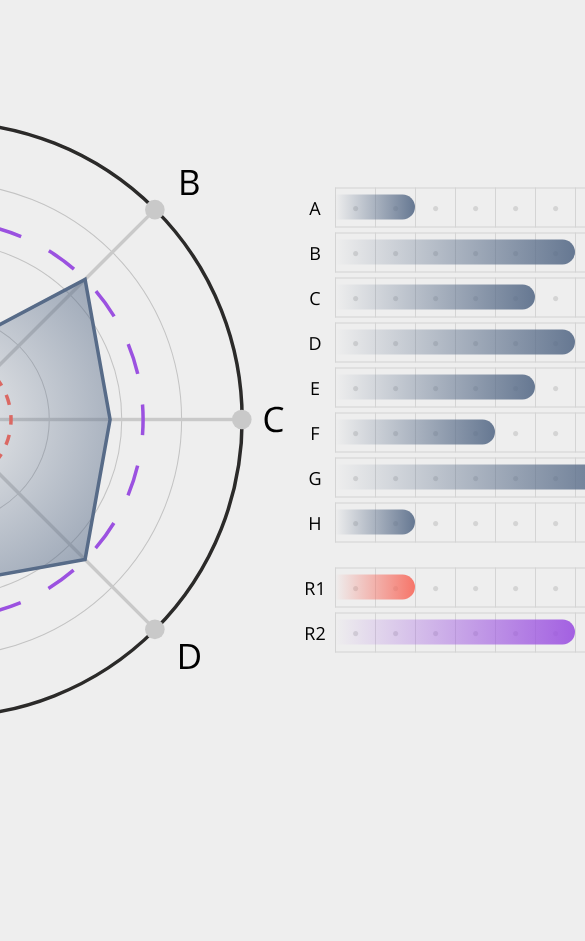
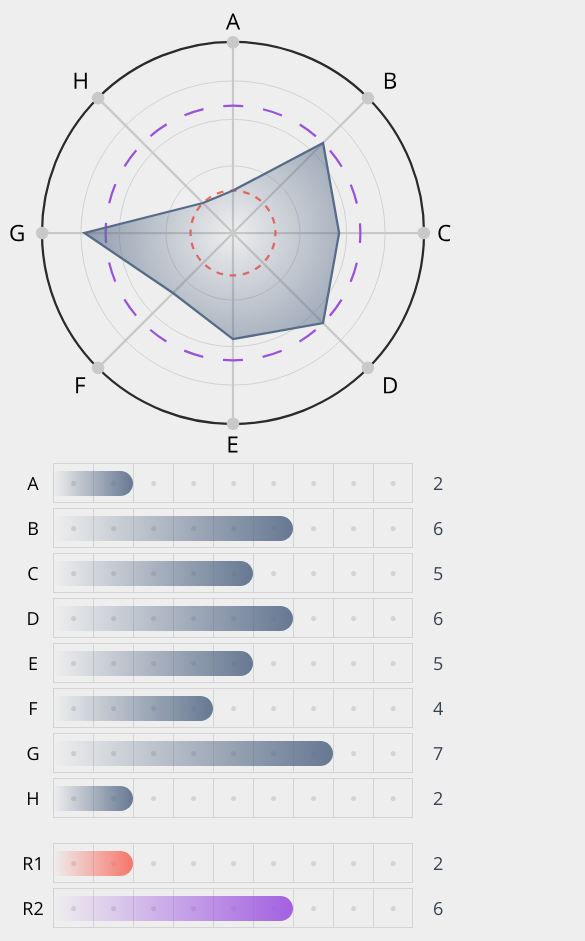
Before and after one commit to dankotov/radialChart, a plain HTML site: page index.html in a window 390 px wide. Shown: the top 941 px of the page, 585 px wide, since content can reach past the window. Before the commit the page ends 844 px from the top, so only its background shows below. Drawn offline with nearby package versions, Linux system fonts and the light colour scheme.

Commit message:
Adding responsivness

```diff
--- a/style.css
+++ b/style.css
@@ -18,10 +18,12 @@
 }
 .graphDiv {
 	transition: opacity 2s ease-in-out;
+	width: 700px;
+    margin:auto;
 }
 
 .fields {
-    width: 500px;
+    width: 440px;
     margin: auto;
     display: flex;
     flex-direction: row;
@@ -66,12 +68,7 @@
     width: 200px;
     margin-bottom: 5px;
 }
-.graphDiv {
-	width: 700px;
-    margin:auto;
-}
 
-.st0{display:none;}
 .agro{fill:none;stroke:#9B51E0;stroke-miterlimit:22.9256;}
 .lie{fill:none;stroke:#F7685B;stroke-miterlimit:22.9256;}
 .line{fill:none;stroke:#C9C9C9;stroke-width:9;stroke-miterlimit:22.9256;}
@@ -213,6 +210,23 @@
 	margin-top: 25px;
 }
 
+
+@media only screen and (max-width: 1150px) {
+	.wholeContainer {
+		display: block;
+		position: relative;
+		transform: none;
+		top: 0;
+		left: 0;
+	}
+}
+
+@media only screen and (max-width: 750px) {
+	.graphDiv {
+		width: 450px;
+		margin: auto;
+	}
+}
 /*
             <style type="text/css">
                 .st0{display:none;}
```
